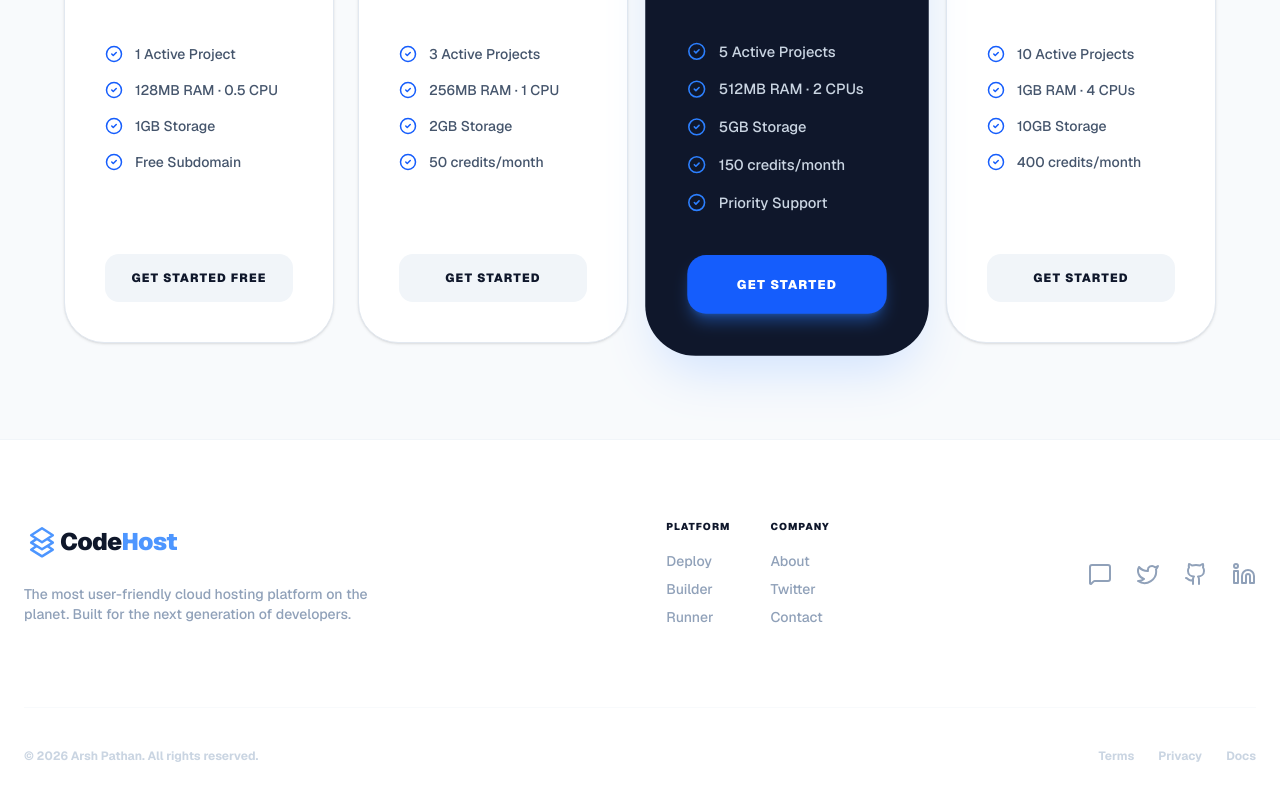
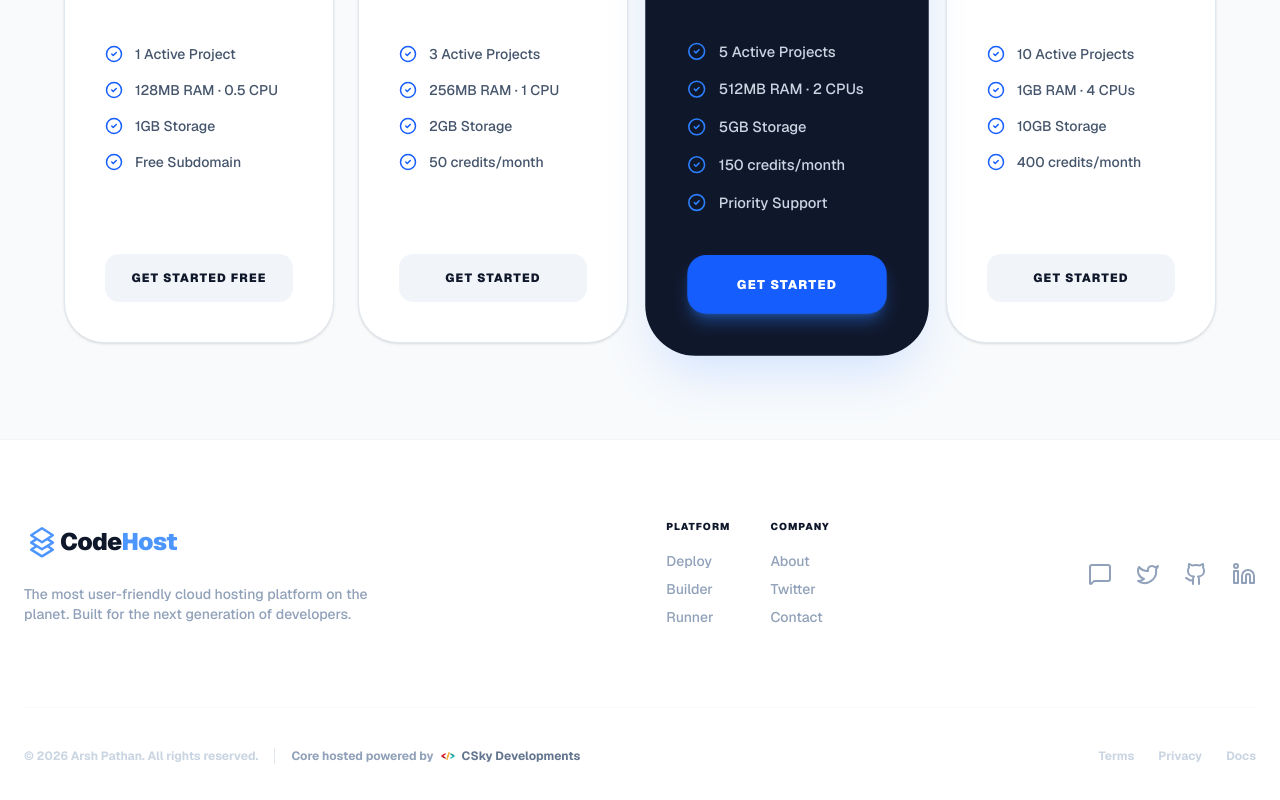
Before and after one commit to Arsh-Pathan/CodeHost, a Next.js app in the folder apps/web/: page / in a window 1280 px wide. Shown: the part 3324-4124 px from the top of the page. Built offline with nearby package versions, Linux system fonts and the light colour scheme; no server answers.

Commit message:
feat(web): add CSky Developments branding and attribution

```diff
--- a/apps/web/src/app/page.tsx
+++ b/apps/web/src/app/page.tsx
@@ -612,7 +612,15 @@ export default function Home() {
             </div>
          </div>
          <div className="max-w-7xl mx-auto mt-20 pt-10 border-t border-slate-50 flex flex-col md:flex-row justify-between items-center gap-4 text-xs font-bold text-slate-300">
-            <p>© 2026 Arsh Pathan. All rights reserved.</p>
+            <div className="flex flex-col md:flex-row items-center gap-4">
+               <p>© 2026 Arsh Pathan. All rights reserved.</p>
+               <div className="hidden md:block w-px h-4 bg-slate-200"></div>
+               <div className="flex items-center space-x-1.5 text-slate-400">
+                  <span>Core hosted powered by</span>
+                  <img src="/csky-logo.png" alt="CSky Developments" className="h-4 w-auto inline-block object-contain" />
+                  <span className="font-bold text-slate-500">CSky Developments</span>
+               </div>
+            </div>
             <div className="flex space-x-6">
                <Link href="/terms" className="hover:text-slate-500 transition-colors">Terms</Link>
                <Link href="/privacy" className="hover:text-slate-500 transition-colors">Privacy</Link>
--- a/apps/web/src/components/PanelLayout.tsx
+++ b/apps/web/src/components/PanelLayout.tsx
@@ -108,6 +108,13 @@ export default function PanelLayout({ children, user, projectName }: PanelLayout
                 </button>
               </div>
             </div>
+            <div className="mt-6 pt-4 border-t border-slate-100 flex flex-col items-center justify-center space-y-2 opacity-60 hover:opacity-100 transition-opacity">
+              <span className="text-[9px] font-bold text-slate-400 uppercase tracking-widest text-center">Core hosted powered by</span>
+              <div className="flex items-center space-x-1.5">
+                <img src="/csky-logo.png" alt="CSky Developments" className="h-4 w-auto object-contain" />
+                <span className="text-[10px] font-black text-slate-500 tracking-tight">CSky Developments</span>
+              </div>
+            </div>
           ) : (
             <div className="flex flex-col items-center space-y-6">
               <button onClick={handleLogout} className="p-2 text-slate-300 hover:text-[#E53935] transition-all">
```
Also changed, not shown: apps/web/public/csky-logo.png (added).
